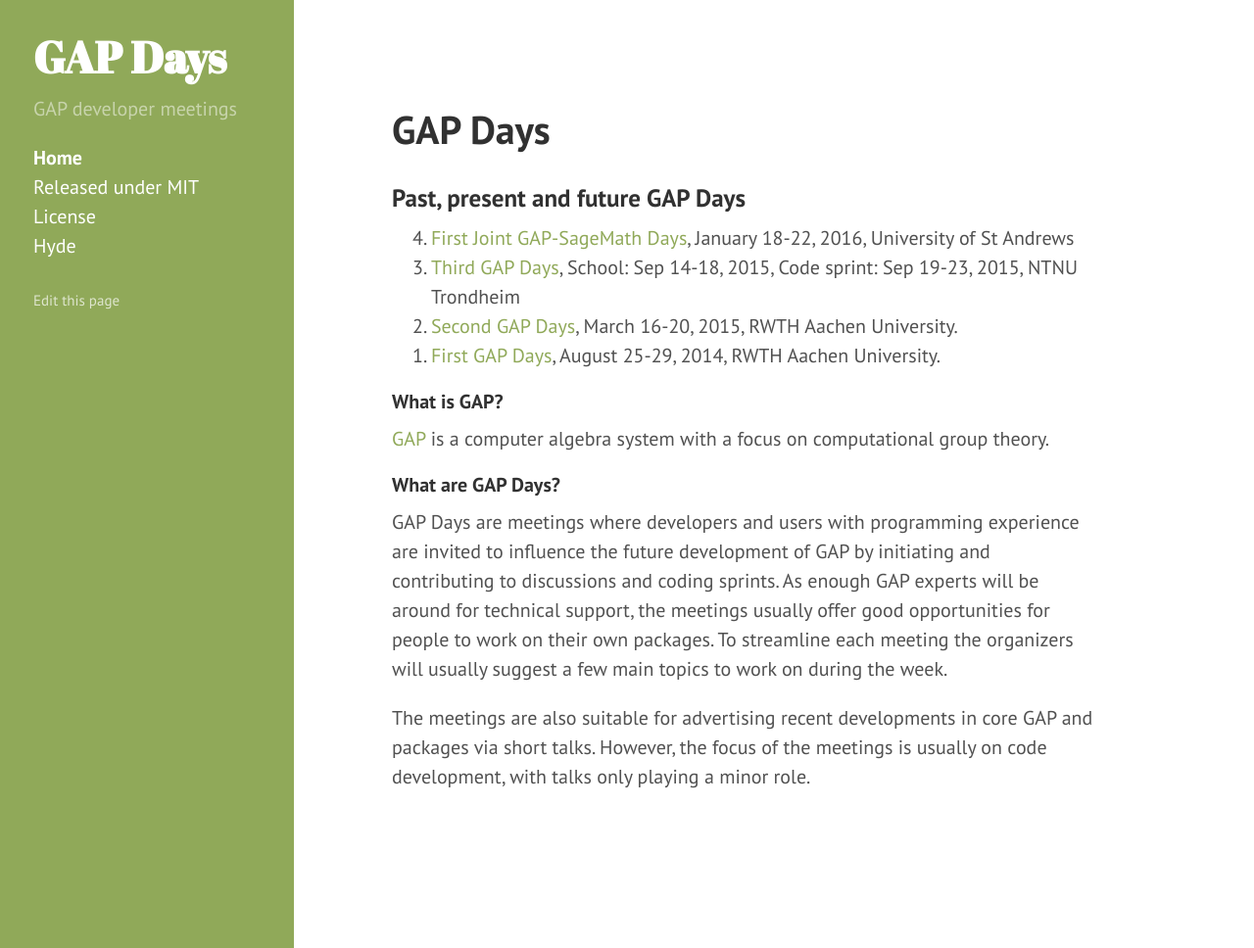
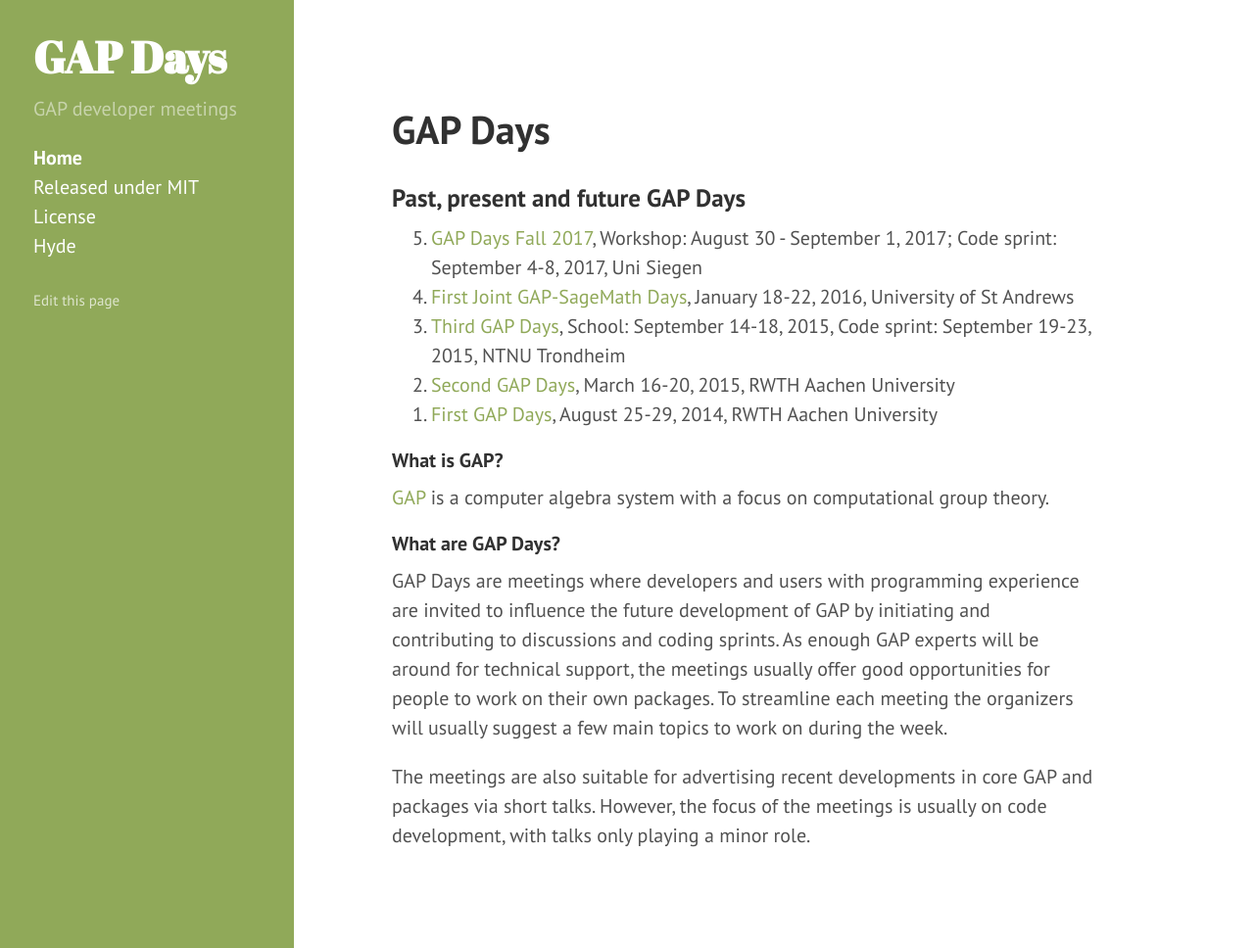
Before and after one commit to gapdays/gapdays.github.io, a Jekyll site: the page built from index.md, in a window 1280 px wide and 968 px high. Shown: the whole window at 98% size. Built offline with Jekyll 4.4.1, drawn with Linux system fonts in a browser that asks for light colours.

Commit message:
Add link to GAP Days Fall 2017

```diff
--- a/index.md
+++ b/index.md
@@ -8,10 +8,11 @@
 ### Past, present and future GAP Days
 
 <ol reversed>
+<li><a href="/gapdays2017-fall/">GAP Days Fall 2017</a>, Workshop: August 30 - September 1, 2017; Code sprint: September 4-8, 2017, Uni Siegen</li>
 <li><a href="/gap-sage-days2016/">First Joint GAP-SageMath Days</a>, January 18-22, 2016, University of St Andrews</li>
-<li><a href="/gapdays2015-fall/">Third GAP Days</a>, School: Sep 14-18, 2015, Code sprint: Sep 19-23, 2015, NTNU Trondheim</li>
-<li><a href="/gapdays2015-spring/">Second GAP Days</a>, March 16-20, 2015, RWTH Aachen University.</li>
-<li><a href="/gapdays2014/">First GAP Days</a>, August 25-29, 2014, RWTH Aachen University.</li>
+<li><a href="/gapdays2015-fall/">Third GAP Days</a>, School: September 14-18, 2015, Code sprint: September 19-23, 2015, NTNU Trondheim</li>
+<li><a href="/gapdays2015-spring/">Second GAP Days</a>, March 16-20, 2015, RWTH Aachen University</li>
+<li><a href="/gapdays2014/">First GAP Days</a>, August 25-29, 2014, RWTH Aachen University</li>
 </ol>
 
 #### What is GAP?
```
